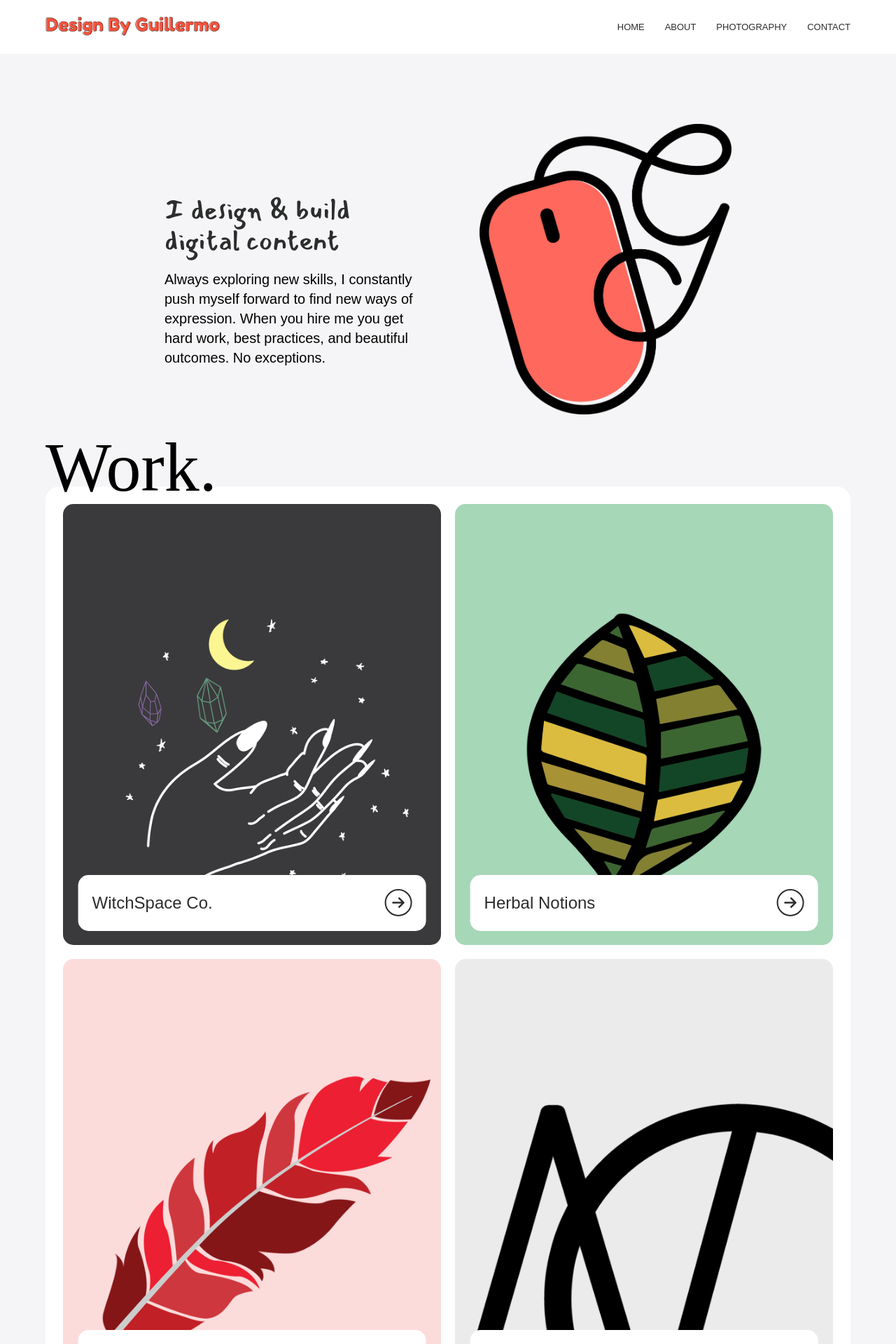
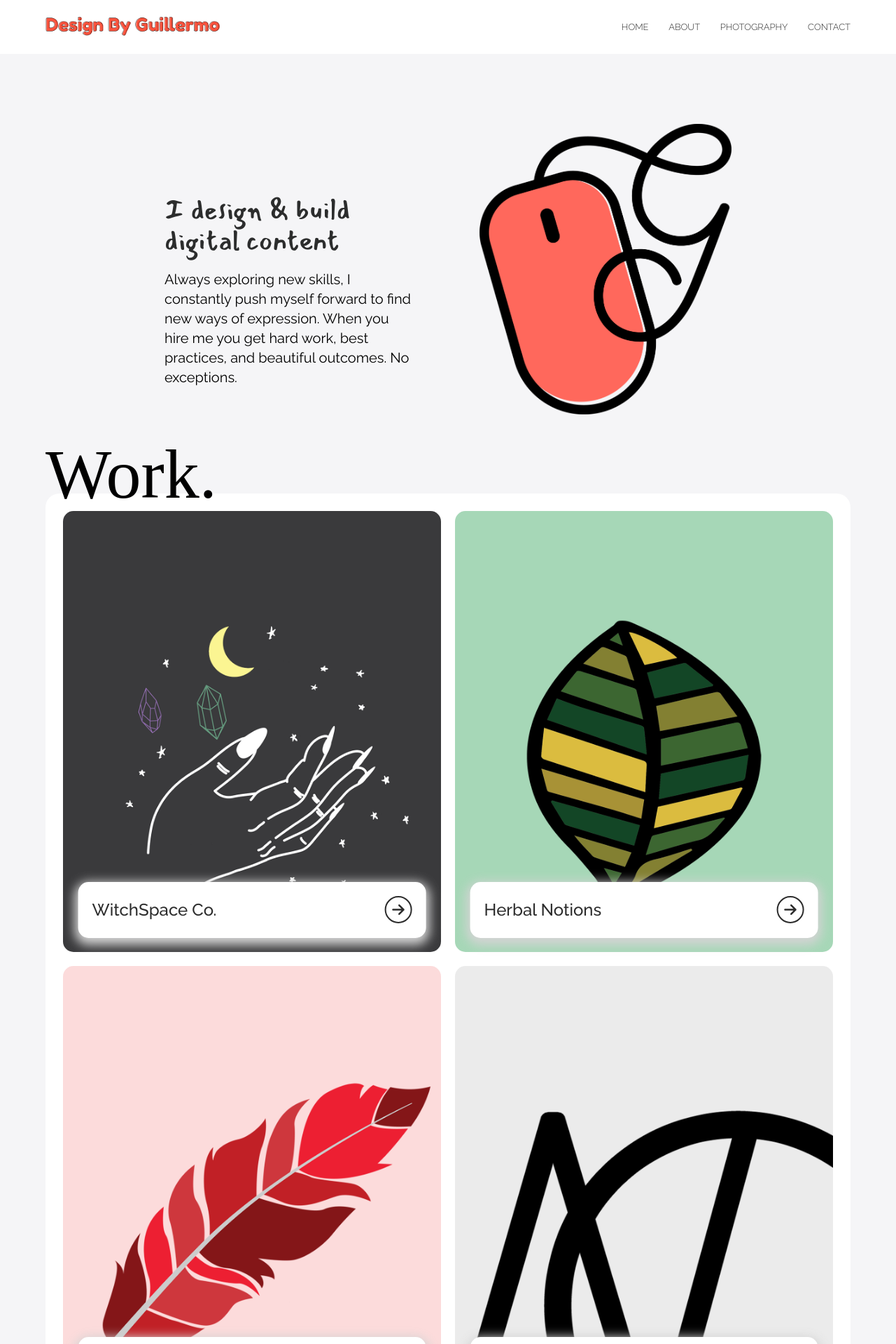
Before and after one commit to designbygui/designbygui.github.io, a Jekyll site: the page built from index.html, in a window 1280 px wide. Shown: the top 1920 px of the page at 70% size. Built offline with Jekyll 4.4.1, drawn with Linux system fonts in a browser that asks for light colours; nearby versions of some CDN libraries; some web fonts are replaced; some of the changed text lies outside the part shown.

Commit message:
Update main.css
Added box shadow to .overlay; changed Rubik to Raleway

```diff
--- a/assets/main.css
+++ b/assets/main.css
@@ -1,4 +1,4 @@
-body{margin: 0; color: #000; font-size: 14px; line-height: normal; font-family: 'Rubik', sans-serif; background-color: #f5f5f7;}
+body{margin: 0; color: #000; font-size: 14px; line-height: normal; font-family: 'Raleway', sans-serif; background-color: #f5f5f7;}
 a, a:active{cursor: pointer; color:#f15642; -webkit-transition: all 0.3s ease-in-out; -moz-transition: all 0.3s ease-in-out; -o-transition: all 0.3s ease-in-out; -ms-transition: all 0.3s ease-in-out; transition: all 0.3s ease-in-out;}a:hover{color:#6f3332;}p{margin: 20px; line-height:normal;}img {pointer-events: none;}
 #red{margin: 0 auto; display: block; max-width: 1150px; width: 100%!important; overflow:hidden}
 #staystaystay{margin: 0 auto; position: relative; width: 100%; background-color: #fff;} .logo{margin: 0 auto; float: left; width: 249px;} .dbg{background: url(/images/dabg.png) no-repeat center center; background-size: 250px auto; padding:16px 0px;}
@@ -16,19 +16,19 @@ a, a:active{cursor: pointer; color:#f15642; -webkit-transition: all 0.3s ease-in
 .sidelogo{margin: 0 auto; width: 80%;}
 .sidelogo img {width: 100%;}
 #callitwhatyouwant{margin: 0 0 70px 0; display: block; position: relative; line-height: normal; letter-spacing: inherit;}
-.stateofgrace{margin: 70px 0 0 0; display: block; position: relative; text-align: center; cursor: default;} .project {font-family: 'Mansalva Regular'; font-size: 70px; line-height: 120px; color: #2c2c2c;} .pro {font-family: 'Rubik', sans-serif; font-size: 24px; color: #000; text-align: center;}
-#endgame{margin: 15px 0 50px 0; height: 100%!important; overflow: hidden;}
+.stateofgrace{margin: 70px 0 0 0; display: block; position: relative; text-align: center; cursor: default;} .project {font-family: 'Mansalva Regular'; font-size: 70px; line-height: 120px; color: #2c2c2c;} .pro {font-family: 'Raleway', sans-serif; font-size: 24px; color: #000; text-align: center;}
+#endgame{margin: 25px 0 50px 0; height: 100%!important; overflow: hidden;}
 #fearless{margin: 0p 0px 120px 0; height: 100%!important; overflow: hidden; background-image: -webkit-gradient(linear,left top,left bottom,from(#e0f3fa),to(rgba(224,238,250,.63))); background-image: linear-gradient(180deg,#e0f3fa,rgba(224,238,250,.63));}
 #fifteen{margin: 0 auto; max-width: 1150px; overflow: hidden}
 .newromantics{margin: 0 0 -30px; display: block; position: relative; font-family: 'Baloo', cursive; font-size: 100px; font-weight: 500; line-height: auto; color: #000; cursor: default;}
 .thearcher{margin: 0 auto 0; display: block; position: relative; font-family: 'Baloo', cursive; font-size: 60px; font-weight: 500; line-height: auto; color: #000; cursor: default;}
 .starlight{margin: 50px 0 0; display: block; position: relative; font-family: 'Baloo', cursive; font-size: 50px; font-weight: 500; text-align: center; line-height: 60px; color: #000; cursor: default;}
 .tagline{margin: 0 auto 40px; font-size: 16px; font-weight: 500; text-align: center; line-height: auto;}
-#lover{display: block; margin: 0 auto 45px; padding: 25px 25px 0px 25px; background-color: #fff; -webkit-column-count: 2; -moz-column-count: 2; column-count: 2; -webkit-column-gap: 20px; -moz-column-gap: 20px; column-gap: 20px; -webkit-column-width: 20px; -moz-column-width: 20px; column-width: 20px; -webkit-border-radius: 20px; -moz-border-radius: 20px; border-radius: 20px;}
+#lover{display: block; margin: 0 auto 35px; padding: 25px 25px 5px 25px; background-color: #fff; -webkit-column-count: 2; -moz-column-count: 2; column-count: 2; -webkit-column-gap: 20px; -moz-column-gap: 20px; column-gap: 20px; -webkit-column-width: 20px; -moz-column-width: 20px; column-width: 20px; -webkit-border-radius: 20px; -moz-border-radius: 20px; border-radius: 20px;}
 .treacherous{display: block; transform:  scale(1); margin-bottom: 20px;}
 .treacherous img{display: block; width: 100%; height: auto; -webkit-border-radius: 15px; -moz-border-radius: 15px; border-radius: 15px;}
-.overlay{position: absolute; bottom: 20px; transform: translate(-50%); left: 50%; background-color: #fff; width: 92%; font-size: 24px; font-family: 'Rubik', sans-serif; font-weight: 500; text-decoration: none; color: #2c2c2c; -webkit-border-radius: 15px; -moz-border-radius: 15px; border-radius: 15px; line-height: 40px;}
-.noticeme{padding: 20px;}
+.overlay{position: absolute; bottom: 20px; transform: translate(-50%); left: 50%; background-color: #fff; width: 92%; font-size: 24px; font-family: 'Raleway', sans-serif; font-weight: 500; text-decoration: none; color: #2c2c2c; -webkit-border-radius: 15px; -moz-border-radius: 15px; border-radius: 15px; line-height: 40px;
+-webkit-box-shadow: 0px 5px 15px 5px rgba(212,212,212,1); -moz-box-shadow: 0px 5px 15px 5px rgba(212,212,212,1); box-shadow: 0px 5px 15px 5px rgba(212,212,212,1);.noticeme{padding: 20px;}
 .button{float: right; display:inline-block; padding: 5px; color: #2c2c2c; border: 2px solid #2c2c2c; font-size: 20px; font-family: 'Baloo', cursive; text-decoration: none; height: 25px; width: 25px; line-height: 27px; text-align: center; -webkit-border-radius: 100px; -moz-border-radius: 100px; border-radius: 100px;}
 .treacherous:hover .button{color: #fff; background-color: #2c2c2c;}
 .treacherousv2{position: relative; float: left; display: inline-block; width: 33.333%; height: 250px; overflow: hidden;}
@@ -46,9 +46,9 @@ text-align: center; border-radius: 5px 5px 5px 5px; -moz-border-radius: 5px 5px
 .whitehorse{position: relative; width: 100%; height: auto; text-align: center;}
 .talent{font-size: 50px; line-height: 0px;}
 .name{margin: 15px auto; font-size: 26px; font-weight: 500; line-height: auto; text-align: center;}
-.caption {font-size: 14px;}
+.caption {font-size: 14px; line-height: 20px;}
 #delicate{margin: 15px 0 120px 0; height: 100%!important; overflow: hidden;}
-.holyground{display: block; float: left; width: 50%; min-height: 600px; background-color: #5C8481; background-size: cover; background-repeat: no-repeat; background-position: center center;} .who{margin: 120px 0 0 50px; padding: 0 20px 0 0; max-width: 350px; font-size: 55px; font-family: 'Rubik', sans-serif; line-height: normal; color: #fff; letter-spacing: inherit;} .dash{margin: 10px 0 0 50px; width: 100%; font-size: 40px; font-family: 'Rubik', sans-serif; line-height: normal; color: #fff; letter-spacing: inherit;}.what, .where{margin: 20px 0 0 50px; padding: 0 25px 0 0; max-width: 380px; font-size: 16px; font-family: 'Rubik', sans-serif; font-weight: 400; line-height: 28px; color: #fff; letter-spacing: inherit;} .mail {margin: 40px 0 0 50px; font-size: 40px; color: #fff;}
+.holyground{display: block; float: left; width: 50%; min-height: 600px; background-color: #5C8481; background-size: cover; background-repeat: no-repeat; background-position: center center;} .who{margin: 120px 0 0 50px; padding: 0 20px 0 0; max-width: 350px; font-size: 55px; font-family: 'Raleway', sans-serif; line-height: normal; color: #fff; letter-spacing: inherit;} .dash{margin: 10px 0 0 50px; width: 100%; font-size: 40px; font-family: 'Raleway', sans-serif; line-height: normal; color: #fff; letter-spacing: inherit;}.what, .where{margin: 20px 0 0 50px; padding: 0 25px 0 0; max-width: 380px; font-size: 16px; font-family: 'Raleway', sans-serif; font-weight: 400; line-height: 28px; color: #fff; letter-spacing: inherit;} .mail {margin: 40px 0 0 50px; font-size: 40px; color: #fff;}
 .falsegod{display:inline-block; position: relative; float: left; width: 70%;} .falsegod img{width: 100%;}
 .youneedtocalmdown{display:inline-block; float: left; width: 30%;}
 .sidehustle{padding: 0 0 0 30px;} .sideoutfit{display:block; padding: 25px; background-color: #f7f7f7; border: 1px solid #f0f0f0;} .sidecontent{margin: 0px 0px 20px 0px; padding: 0 0 20px 0; display: block; font-size: 14px; font-weight: 300; line-height: 22px; border-bottom: 2px solid #d6d6d6;} .sidecontent:last-child{border-bottom: 0px; margin: 0px;} .ttle {padding: 0 0 2px 0; font-size: 16px; font-weight: 500; color: #2c2c2c;}
@@ -69,7 +69,7 @@ background-position: center center;} .nameplate:hover{background-image: url(/ima
 .PageNavigation {margin: 0 0 30px 0; display: block; width: auto; font-size: 14px; font-weight: 500; word-spacing: 2px; overflow: hidden;}
 .PageNavigation a{margin: 1em 0; display: inline-block; padding: 10px; width: auto; float: left; text-decoration: none; background-color: #fff;}
 .PageNavigation .next{float: right; text-align: right;}
-#londonboy{margin: auto; bottom: 0; width: 100%; font-family: 'Rubik', sans-serif; font-size: 10px; font-weight: 400; line-height: inherit; letter-spacing: 1px; text-align:center; overflow: hidden; background-color: #fdfdfd;} .telly{margin-bottom: 30px; border-top: 2px solid #e6e6e6;} .info{padding: 30px;}
+#londonboy{margin: auto; bottom: 0; width: 100%; font-family: 'Raleway', sans-serif; font-size: 10px; font-weight: 400; line-height: inherit; letter-spacing: 1px; text-align:center; overflow: hidden; background-color: #fdfdfd;} .telly{margin-bottom: 30px; border-top: 2px solid #e6e6e6;} .info{padding: 30px;}
 #back_to_top{bottom: 10px; right: 10px; position: fixed; z-index: 100;}
 .arrow a{position: relative; display: inline-block; width: auto; padding:10px; color:#000; font-size: 18px; text-transform: uppercase; background-color: white; -webkit-transition: all 0.2s ease-in-out; -moz-transition: all 0.2s ease-in-out; -o-transition: all 0.2s ease-in-out; -ms-transition: all 0.2s ease-in-out; transition: all 0.2s ease-in-out; border-radius: 5px 5px 5px 5px;  -moz-border-radius: 5px 5px 5px 5px; -webkit-border-radius: 5px 5px 5px 5px; z-index: 40;} .arrow a:hover{color: white; background-color:#000;}
 .loading{position: fixed; text-align: center; width: 100%; height: 100%; z-index: 999; top: 0; background-color: #fff;} .loader{margin: 0; display: inline-block;} svg path, svg rect{fill: #f15642;}
```
